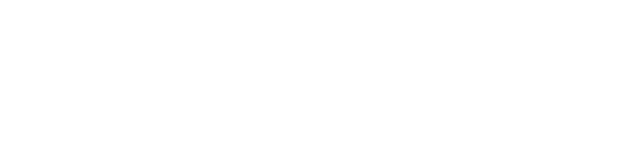
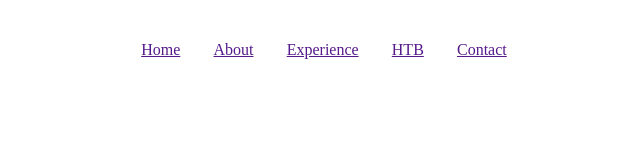
Before and after one commit to CodyMonJones/Portfolio, a plain HTML site: page index.html in a window 1280 px wide. Shown: the whole page, without its empty margins (640-1280 px from the left). Drawn offline with Linux system fonts and the light colour scheme.

Commit message:
working navbar

```diff
--- a/index.html
+++ b/index.html
@@ -4,9 +4,22 @@
     <meta charset="UTF-8">
     <meta http-equiv="X-UA-Compatible" content="IE=edge">
     <meta name="viewport" content="width=device-width, initial-scale=1.0">
+    <link rel="stylesheet" href="styles.css">
     <title>Cody Jones</title>
 </head>
 <body>
-
+    <header class="header">
+        <nav class="navbar_container">
+            <div class="nav_links_container">
+                <ol class="nav_links">
+                    <li><a href="">Home</a></li>
+                    <li><a href="">About</a></li>
+                    <li><a href="">Experience</a></li>
+                    <li><a href="">HTB</a></li>
+                    <li><a href="">Contact</a></li>
+                </ol>
+            </div>
+        </nav>
+    </header>
 </body>
 </html>
--- a/styles.css
+++ b/styles.css
@@ -0,0 +1,67 @@
+root{
+    --background: #16161a;
+    --header: #fffffe;
+    --paragraph: #94a1b2;
+    --button: #7f5af0;
+    --button_text: #fffffe;
+    --secondary: #72757e;
+    --tertiary: #2cb67d;
+}
+
+html {
+  box-sizing: border-box;
+  font-size: 16px;
+}
+
+*, *:before, *:after {
+  box-sizing: inherit;
+}
+
+body, h1, h2, h3, h4, h5, h6, p, ol, ul {
+  margin: 0;
+  padding: 0;
+  font-weight: normal;
+}
+
+ol, ul {
+  list-style: none;
+}
+
+img {
+  max-width: 100%;
+  height: auto;
+}
+
+body{
+    height: 100%;
+    width: 100%;
+}
+
+.header{
+    width: 100%;
+    height: 100px;
+    display: flex;
+    justify-content: center;
+    align-items: center;
+}
+
+.navbar_container{
+    width: 100%;
+    height: 100%;
+    margin: 0 100px;
+}
+
+.nav_links_container{
+    width: 100%;
+    height: 100%;
+    display: flex;
+    justify-content: end;
+
+}
+
+.nav_links{
+    width: 40%;
+    display: flex;
+    justify-content: space-evenly;
+    align-items: center;
+}
```
